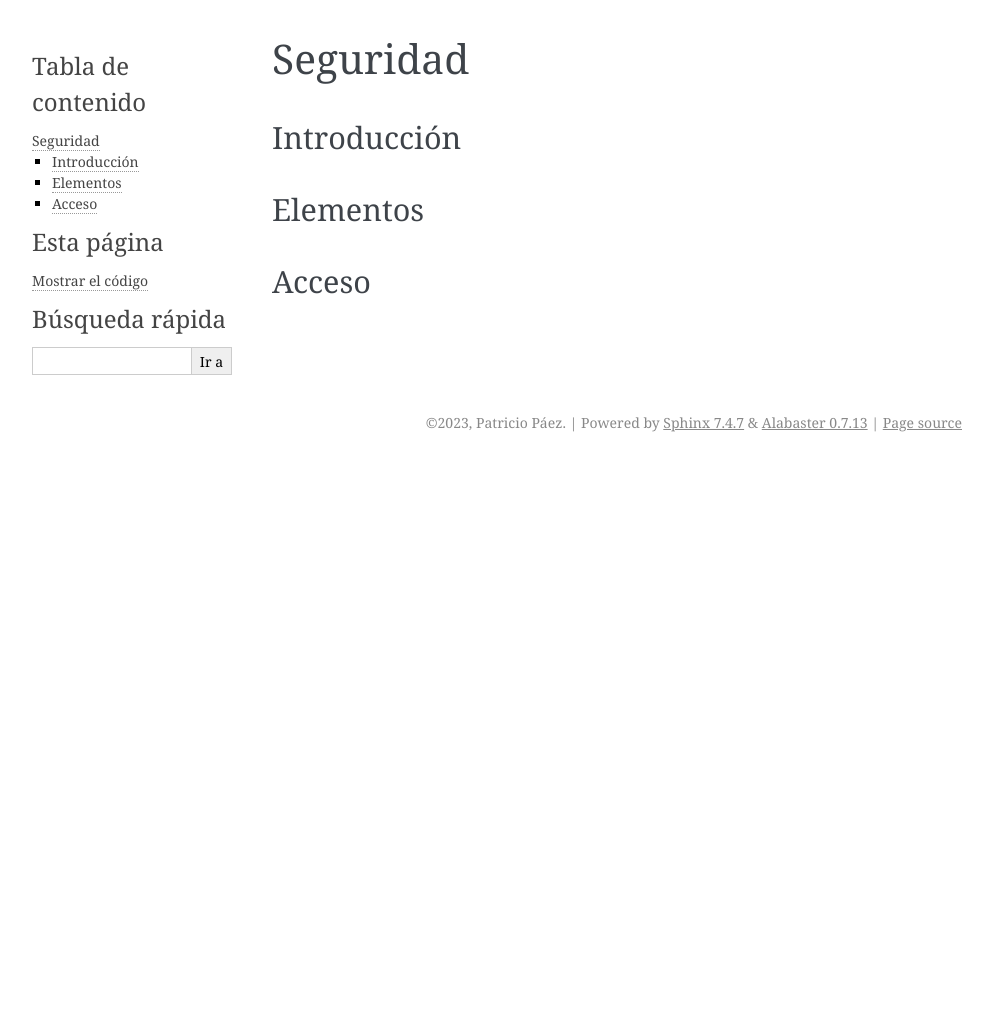
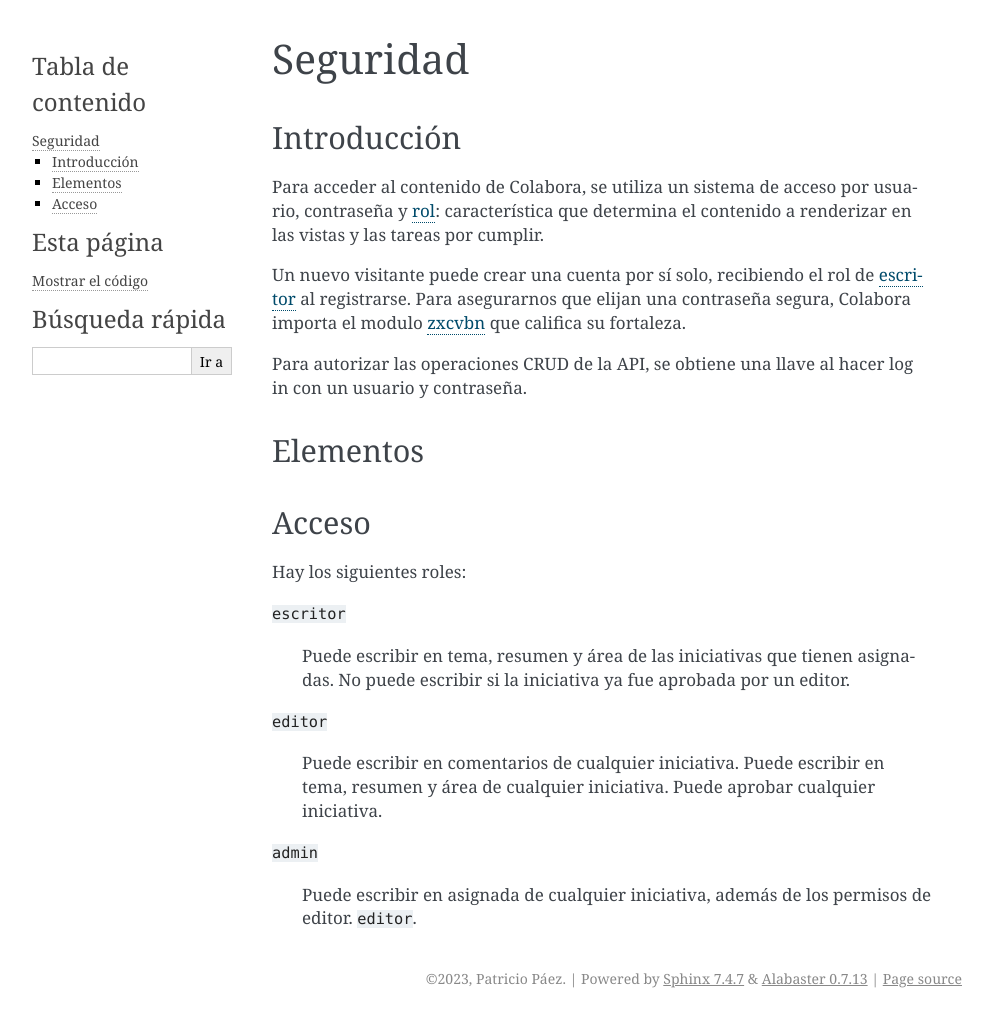
Before and after one commit to siguealcongreso/colabora, a Sphinx documentation site: the page built from docs/source/seguridad.rst, in a window 1280 px wide. Shown: the whole page, without its empty margins (148-1141 px from the left). Built offline with Sphinx 7.4.7, drawn with Linux system fonts in a browser that asks for light colours; before the commit the page ends 900 px from its top, so only the background shows below that.

Commit message:
Agregar introducción a seguridad.rst

```diff
--- a/docs/source/seguridad.rst
+++ b/docs/source/seguridad.rst
@@ -3,7 +3,43 @@ Seguridad
 
 Introducción
 ------------
+
+Para acceder al contenido de Colabora, se utiliza un sistema de acceso por usuario, contraseña
+y rol_: característica que determina el contenido a renderizar en las vistas y las tareas por cumplir.
+
+Un nuevo visitante puede crear una cuenta por sí solo, recibiendo el rol de escritor_ al registrarse.
+Para asegurarnos que elijan una contraseña segura, Colabora importa el modulo zxcvbn_ que califica su fortaleza.
+
+Para autorizar las operaciones CRUD de la API, se obtiene una llave al hacer log in con un usuario y contraseña.
+
+.. _zxcvbn: https://zxcvbn-ts.github.io/zxcvbn/
+
 Elementos
 ---------
+
 Acceso
 ------
+
+.. _rol:
+
+Hay los siguientes roles:
+
+.. _escritor:
+
+``escritor``
+
+  Puede escribir en tema, resumen y área de las iniciativas que tienen asignadas.  No
+  puede escribir si la iniciativa ya fue aprobada por un editor.
+
+``editor``
+
+  Puede escribir en comentarios de cualquier iniciativa. Puede
+  escribir en tema, resumen y área de cualquier iniciativa.  Puede aprobar cualquier
+  iniciativa.
+
+.. _administrador:
+
+``admin``
+
+  Puede escribir en asignada de cualquier iniciativa, además de los permisos de editor.
+  ``editor``.
```
